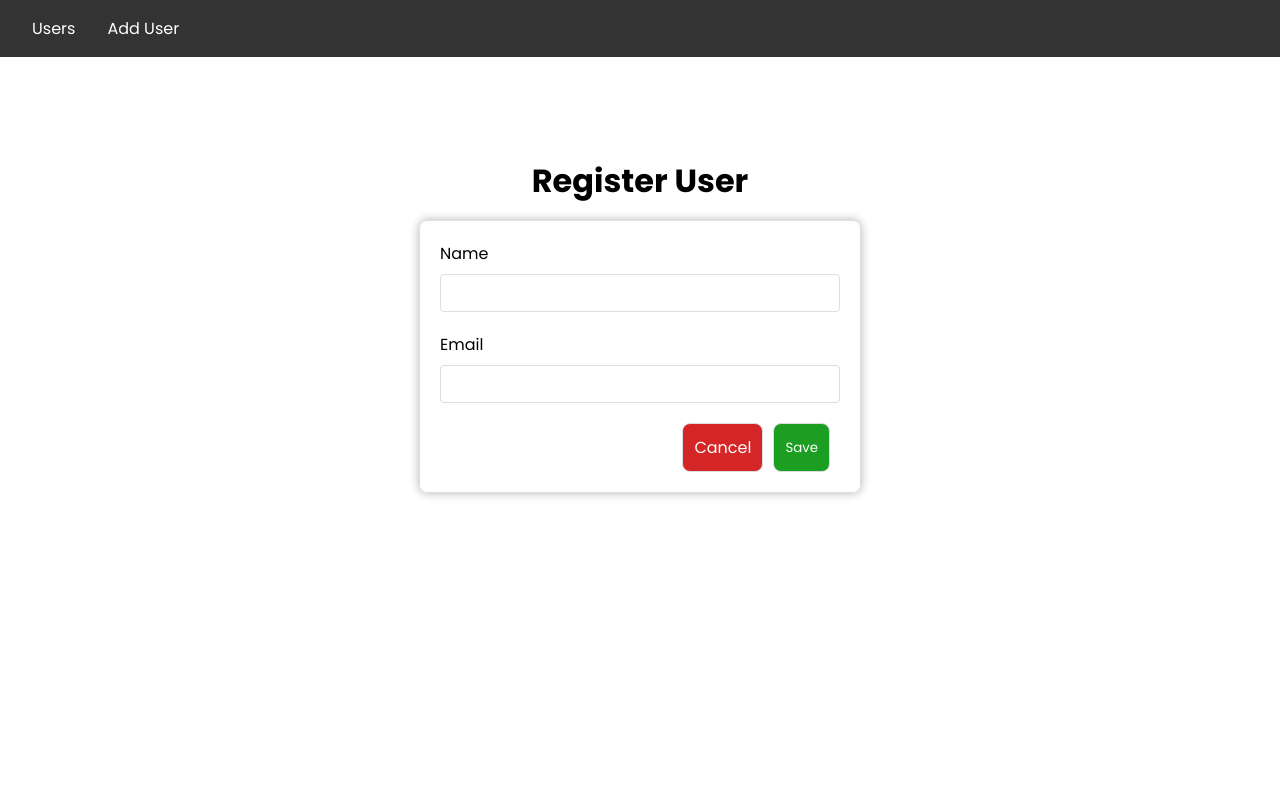
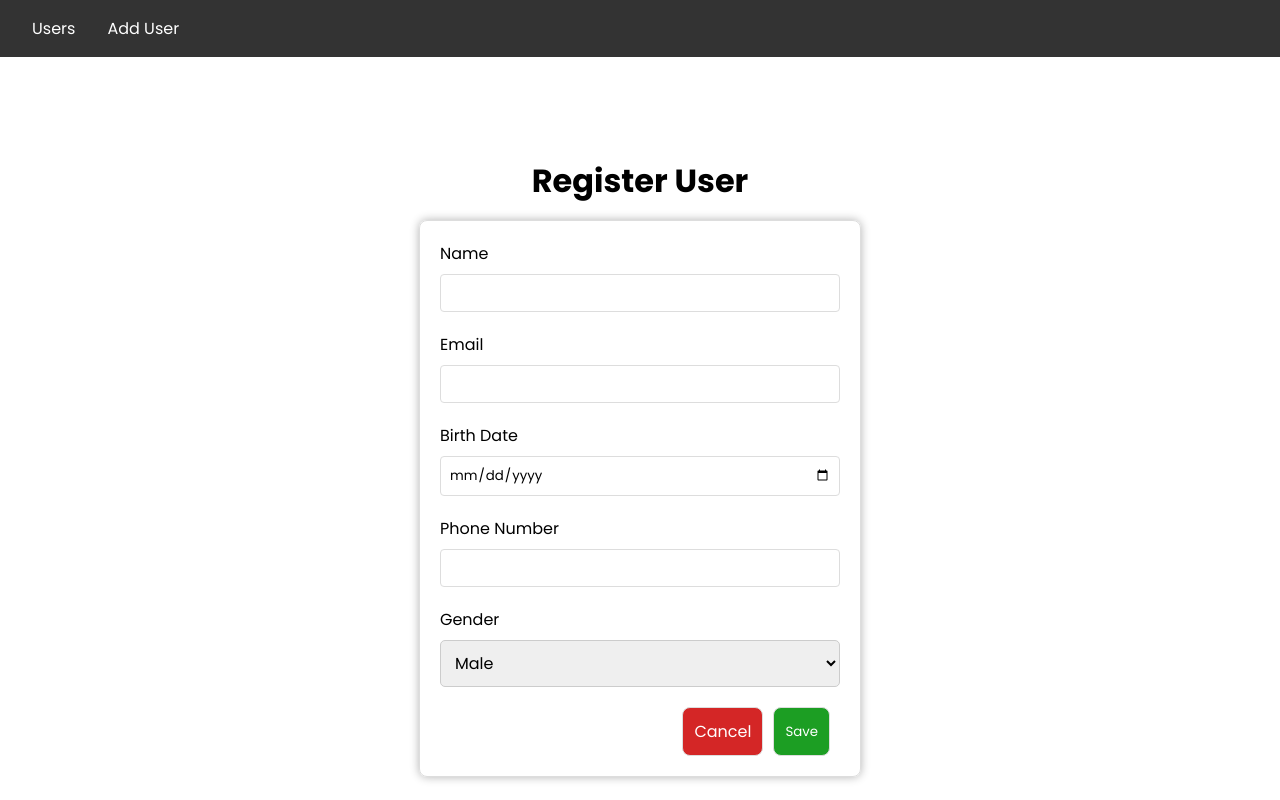
Before and after one commit to rudzzz/users-fullstack-app, a React (Vite) app in the folder Frontend/: page /form in a window 1280 px wide. Built offline with nearby package versions, Linux system fonts and the light colour scheme; the HTML template or start-up script is replaced by a standard one.

Commit message:
new form fields and styles added

```diff
--- a/Frontend/src/App.css
+++ b/Frontend/src/App.css
@@ -168,3 +168,12 @@
 .userDetail ~ .home-btn {
   margin-top: 15px;
 }
+
+.formSelect {
+  width: 100%;
+  padding: 10px;
+  font-size: 16px;
+  border: 1px solid #ccc;
+  border-radius: 5px;
+  box-sizing: border-box;
+}
--- a/Frontend/src/components/Form.tsx
+++ b/Frontend/src/components/Form.tsx
@@ -6,9 +6,18 @@ const Form = () => {
     const navigate = useNavigate();
     const { id } = useParams();
 
+    const formatDate = (dateString) => {
+        const date = new Date(dateString);
+
+        return date.toISOString().split("T")[0];
+    }
+
     const [user, setUser] = useState({
         name: "",
         email: "",
+        dateOfBirth: "",
+        phoneNumber: "",
+        gender: "",
     });
 
     useEffect( () => {
@@ -16,7 +25,10 @@ const Form = () => {
             try{
                 if(id){
                     const response = await axios.get(`http://localhost:8080/users/${id}`);
-                    setUser(response.data);
+                    setUser({
+                        ...response.data,
+                        dateOfBirth: formatDate(response.data.dateOfBirth),
+                    });
                 }
             } catch(error){
                 alert(`Error fetching user data: ${error}`);
@@ -27,7 +39,7 @@ const Form = () => {
 
     }, [id]);
 
-    const {name, email} = user;
+    const { name, email, dateOfBirth, phoneNumber, gender } = user;
 
     const handleInputChange = (event) => {
         setUser(
@@ -47,6 +59,8 @@ const Form = () => {
         }
         navigate("/");
     }
+
+    const today = new Date().toISOString().split("T")[0];
 
     return <>
         <div className="container">
@@ -75,6 +89,43 @@ const Form = () => {
                     />
                 </div>
 
+                <div className="form-group">
+                    <label htmlFor="dateOfBirth">Birth Date</label>
+                    <input value={dateOfBirth}
+                        type="date"
+                        id="dateOfBirth"
+                        name="dateOfBirth"
+                        required
+                        max={today}
+                        onChange={(event) => handleInputChange(event)}
+                    />
+                </div>
+
+                <div className="form-group">
+                    <label htmlFor="phoneNumber">Phone Number</label>
+                    <input value={phoneNumber}
+                        type="tel"
+                        id="phoneNumber"
+                        name="phoneNumber"
+                        required
+                        onChange={(event) => handleInputChange(event)}
+                    />
+                </div>
+
+                <div className="form-group">
+                    <label htmlFor="phoneNumber">Gender</label>
+                    <select name="gender"
+                        id="gender"
+                        value={gender}
+                        className="formSelect"
+                        onChange={(event) => handleInputChange(event)}
+                    >
+                        <option value="male">Male</option>
+                        <option value="female">Female</option>
+                        <option value="other">Other</option>
+                    </select>
+                </div>
+
                 <div className="formBtn">
                     <Link className="cancel-btn linkBtn navLink" to={'/'}>Cancel</Link>
                     <button className="save-btn">Save</button>
```
